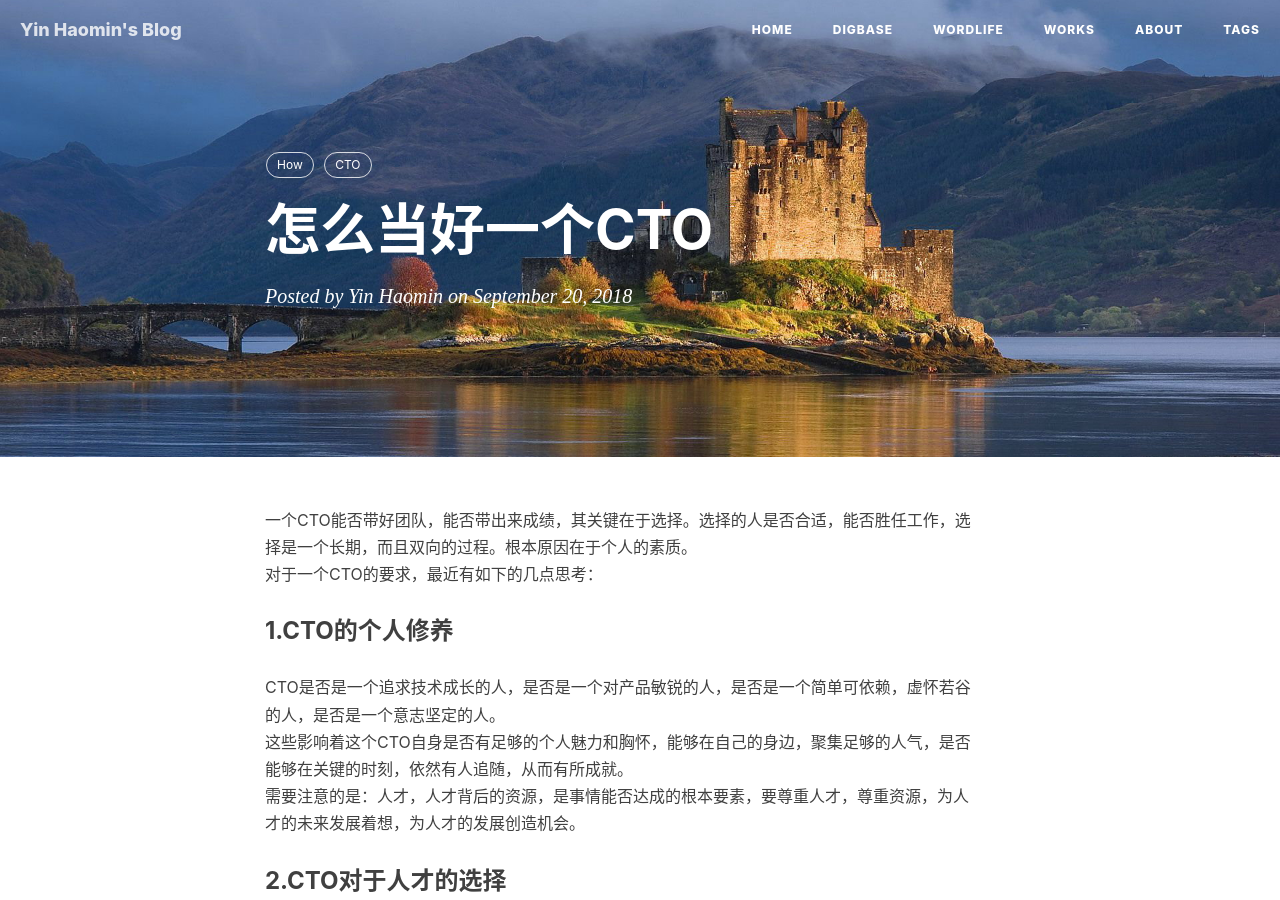
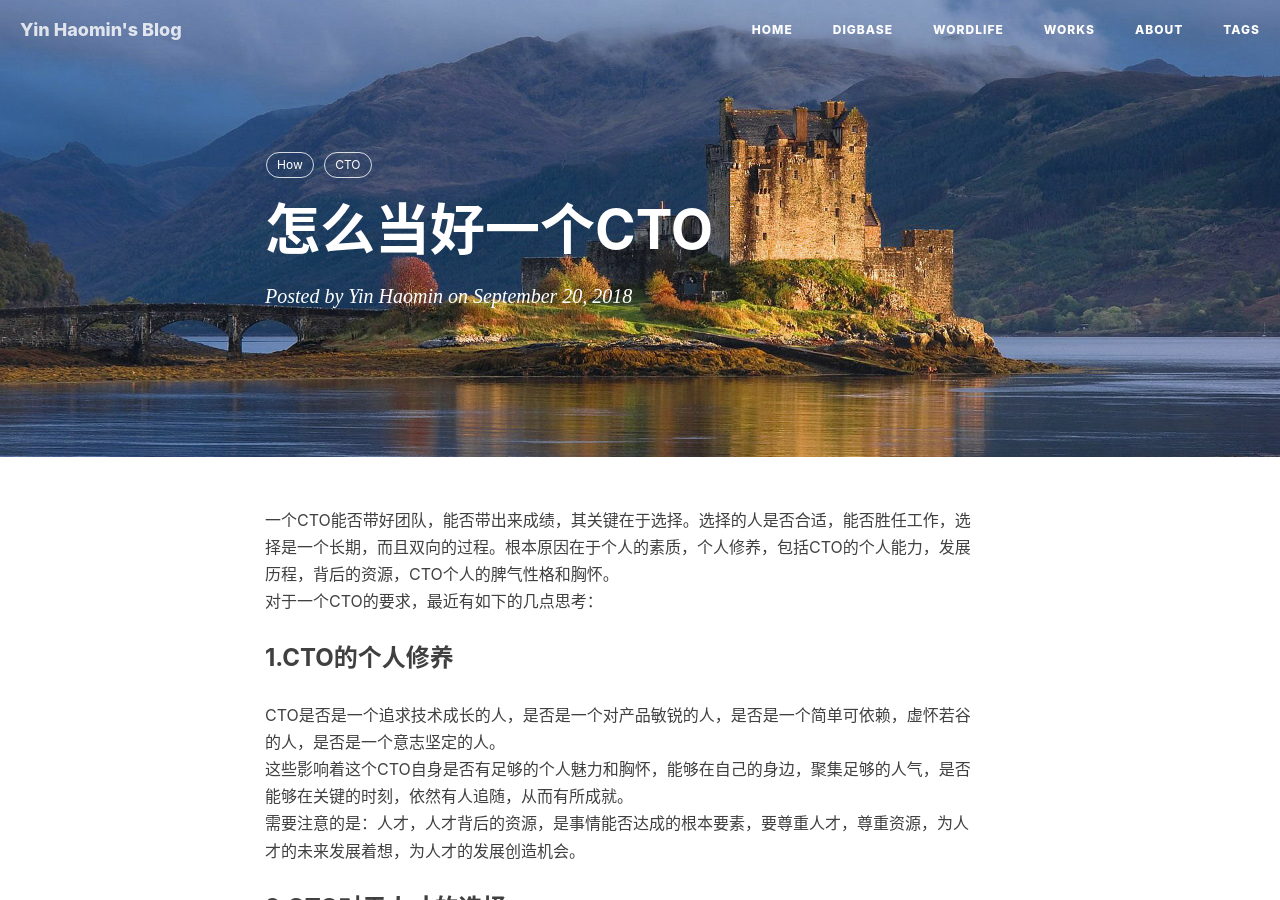
Before and after one commit to yinhaomin/yinhaomin.github.io, a Jekyll site: the page built from _posts/2018-10-29-怎么当好一个CTO.md, in a window 1280 px wide and 900 px high. Built offline with Jekyll 4.4.1, drawn with Linux system fonts in a browser that asks for light colours; nearby versions of some CDN libraries; comment, search, counter and statistics services are not loaded.

Commit message:
Update 2018-10-29-怎么当好一个CTO.md

```diff
--- a/_posts/2018-10-29-怎么当好一个CTO.md
+++ b/_posts/2018-10-29-怎么当好一个CTO.md
@@ -9,7 +9,7 @@ tags:
     - CTO
 ---
 
-一个CTO能否带好团队，能否带出来成绩，其关键在于选择。选择的人是否合适，能否胜任工作，选择是一个长期，而且双向的过程。根本原因在于个人的素质。<br>
+一个CTO能否带好团队，能否带出来成绩，其关键在于选择。选择的人是否合适，能否胜任工作，选择是一个长期，而且双向的过程。根本原因在于个人的素质，个人修养，包括CTO的个人能力，发展历程，背后的资源，CTO个人的脾气性格和胸怀。<br>
 对于一个CTO的要求，最近有如下的几点思考：
 ### 1.CTO的个人修养
 CTO是否是一个追求技术成长的人，是否是一个对产品敏锐的人，是否是一个简单可依赖，虚怀若谷的人，是否是一个意志坚定的人。<br>
```
